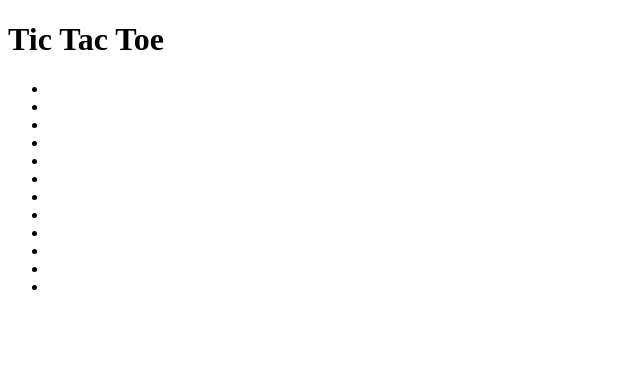
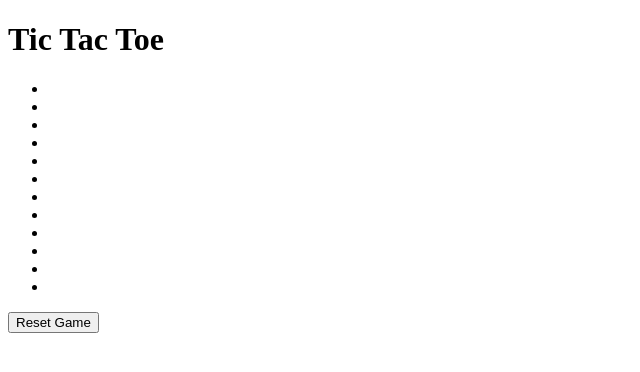
Before and after one commit to AgnieszkaKurek/TicTacToeGame, a website: page src/index.html in a window 1280 px wide. Shown: the whole page, without its empty margins (0-640 px from the left). Drawn offline with Linux system fonts and the light colour scheme.

Commit message:
removal of unused items

```diff
--- a/src/index.html
+++ b/src/index.html
@@ -5,9 +5,9 @@
     <title>Tic Tac Toe</title>
 </head>
 <body>
-    <div class="container">
+    <div>
         <h1>Tic Tac Toe</h1>
-        <ul class="gameBoard">
+        <ul>
  <!-- first row -->
  <li data-pos = "0, 0"></li>
  <li data-pos = "0, 1"></li>
@@ -21,6 +21,7 @@
  <li data-pos = "2, 1"></li>
  <li data-pos = "2, 2"><li>
         </ul>
+        <button>Reset Game</button>
     </div>
 </body>
 </html>
```
